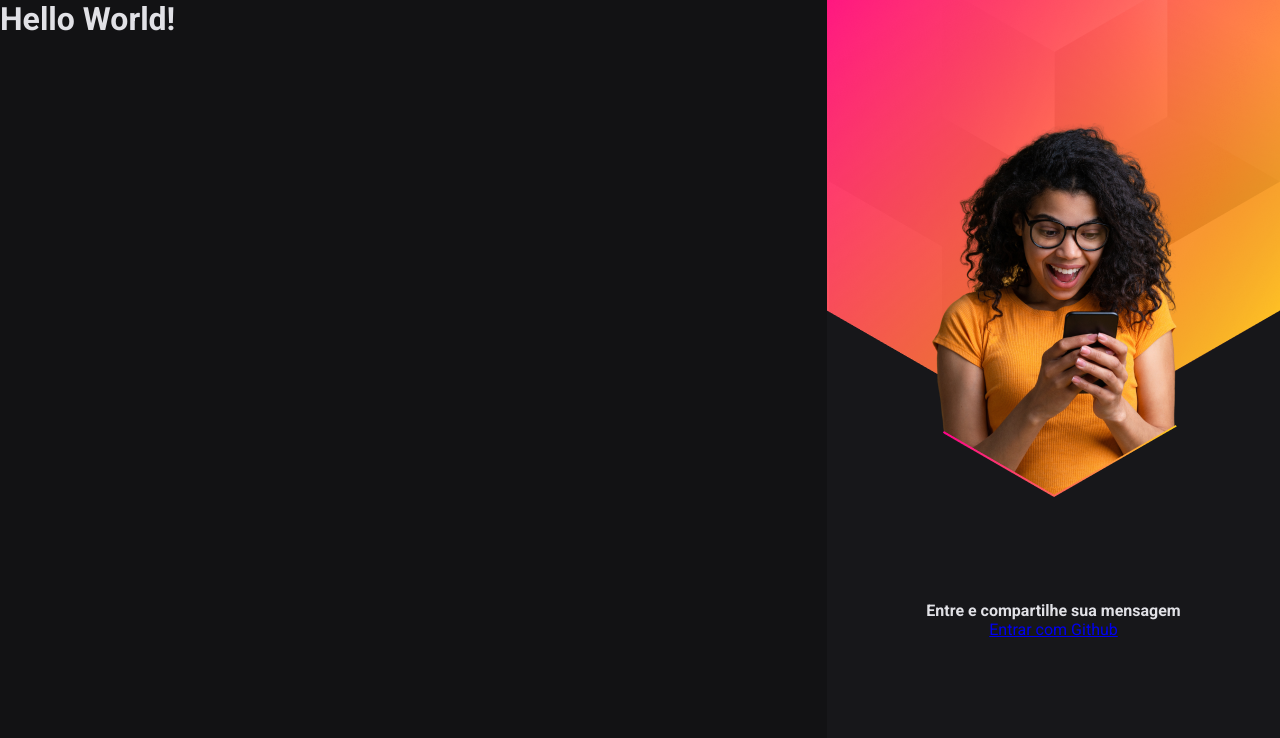
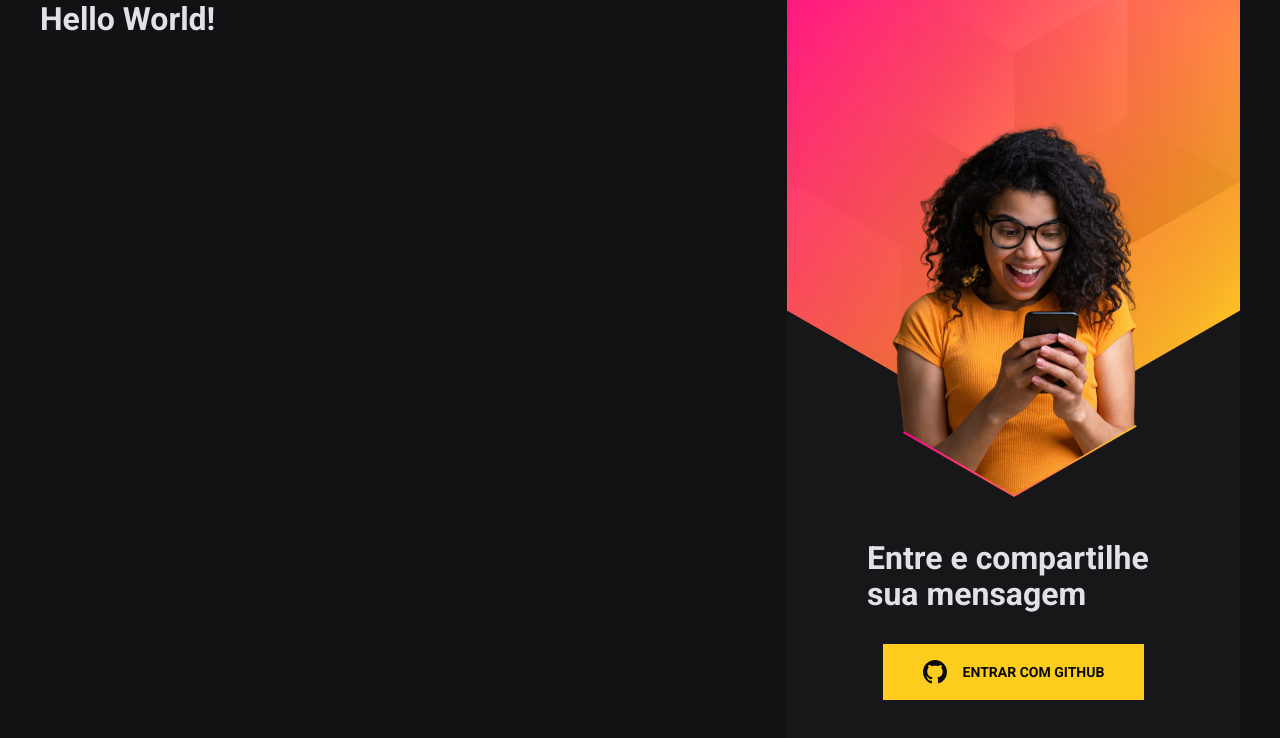
Before and after one commit to TeoNogueira/NLWHEAT, a React (Vite) app in the folder web/: page / in a window 1280 px wide. Shown: the top 738 px of the page. Built offline with nearby package versions, Linux system fonts and the light colour scheme.

Commit message:
react_37:32_min_styleModule+sass

```diff
--- a/web/package.json
+++ b/web/package.json
@@ -9,6 +9,7 @@
   "dependencies": {
     "react": "^17.0.0",
     "react-dom": "^17.0.0",
+    "react-icons": "^4.3.1",
     "sass": "^1.43.4"
   },
   "devDependencies": {
--- a/web/src/App.module.scss
+++ b/web/src/App.module.scss
@@ -1,6 +1,6 @@
 .contentWrapper {
 
-max-widht: 1200px;
+max-width: 1200px;
 height: 100%;
 margin: 0 auto;
 display: grid;
--- a/web/src/components/LoginBox/index.tsx
+++ b/web/src/components/LoginBox/index.tsx
@@ -1,3 +1,5 @@
+
+import { VscGithubInverted } from 'react-icons/vsc';
 import styles from './styles.module.scss';
 
 
@@ -9,6 +11,8 @@ export function LoginBox() {
 <div className={styles.loginBoxWrapper}>
 <strong>Entre e compartilhe sua mensagem</strong>
 <a href="#" className={styles.signInWithGithub}>
+
+    <VscGithubInverted size="24"/>
 Entrar com Github
 
 </a>
--- a/web/src/components/LoginBox/styles.module.scss
+++ b/web/src/components/LoginBox/styles.module.scss
@@ -12,4 +12,38 @@
     flex-direction: column;
     justify-content: center;
     align-items: center;
+
+    strong {
+
+        font-size: 32px;
+        line-height: 36px;
+
+    }
+
+    .signInWithGithub {
+
+        background: #ffcd1e;
+        margin-top: 32px;
+        padding: 0 40px;
+        height: 56px;
+        color: #09090a;
+        font-size: 14px;
+        font-weight: bold;
+        text-transform: uppercase;
+        text-decoration: none;
+
+        display: flex;
+        align-items: center;
+        justify-content: center;
+
+        svg {
+            margin-right: 16px;
+        }
+
+        &:hover {
+
+            filter: brightness(0.9);
+
+        }
+    }
 }
```
Also changed, not shown: web/tips_react.txt, 1 other file (tests, documents, lock files or other folders).
